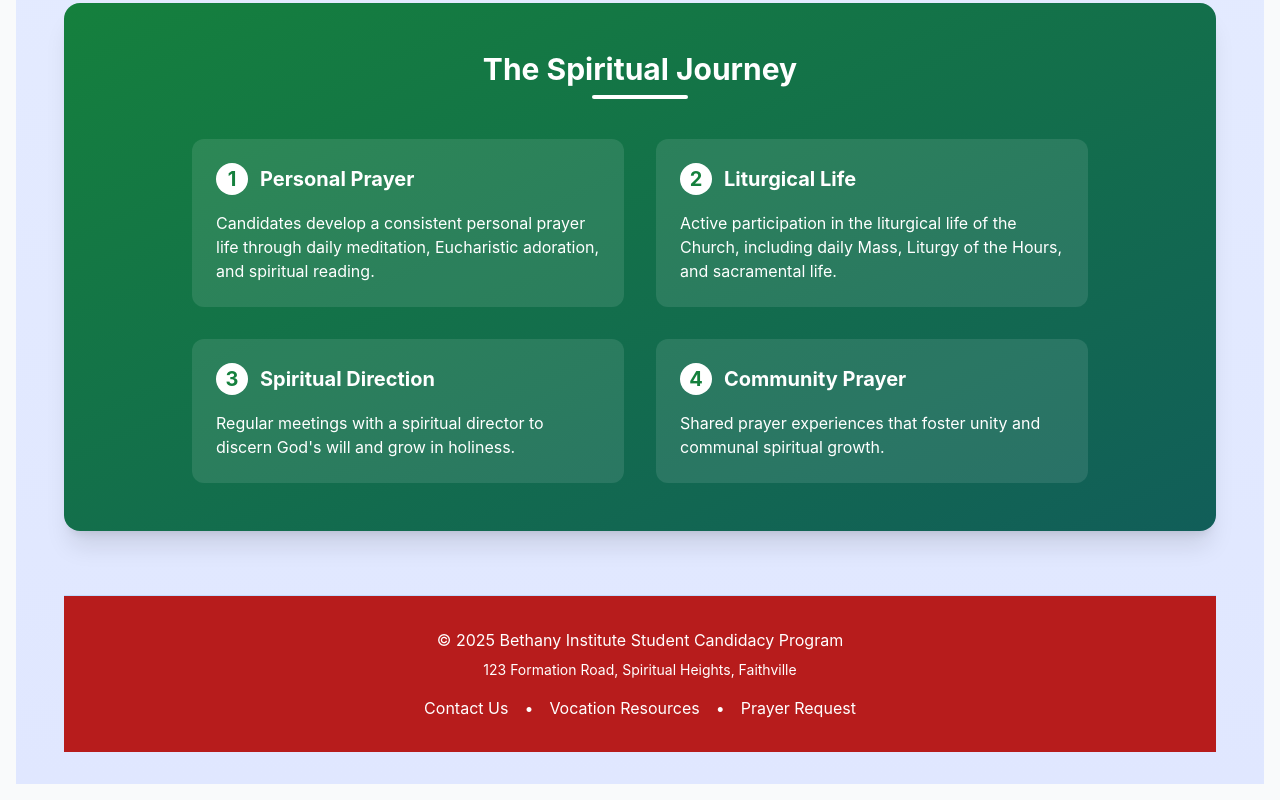
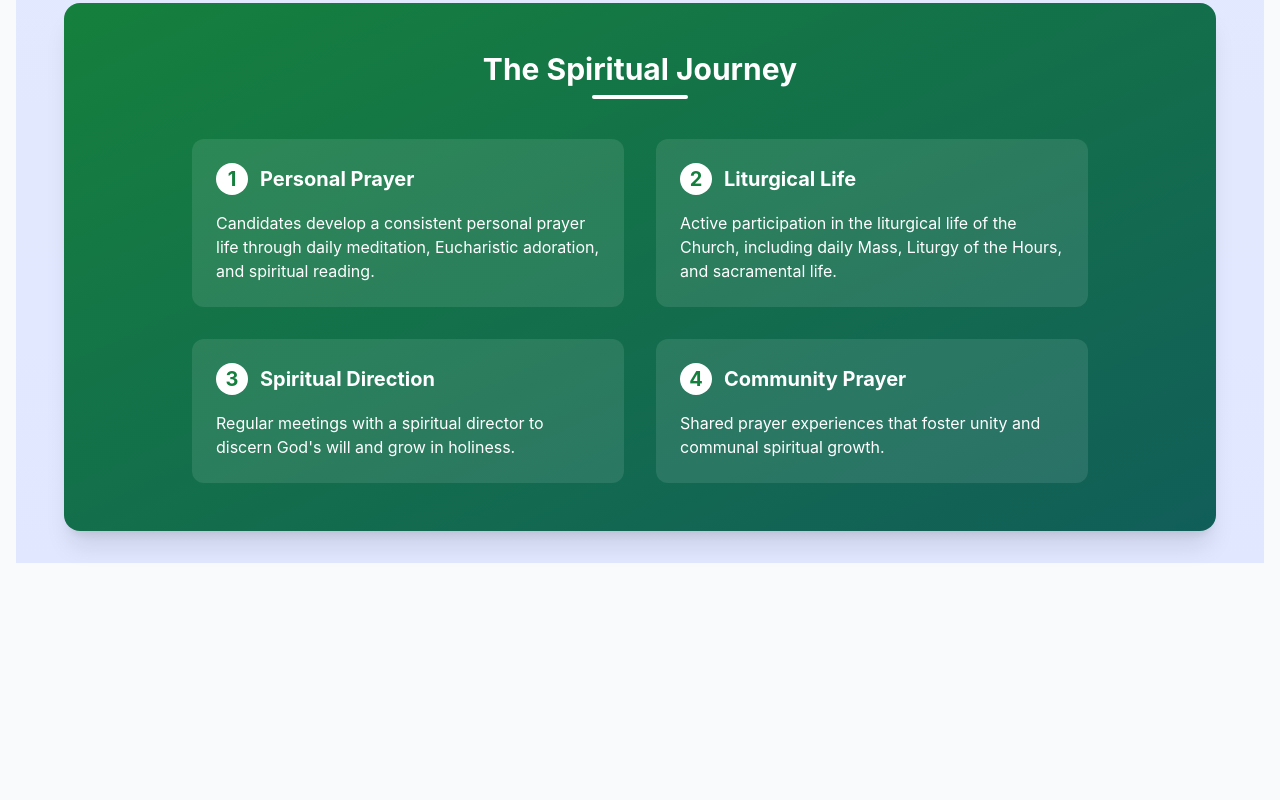
Before and after one commit to Proaddo/congregation, a React (Vite) app: page /formation/student-candidates in a window 1280 px wide. Shown: the part 2897-3697 px from the top of the page. After the commit the page ends 3476 px from the top, so only its background shows below. Built offline with nearby package versions, Linux system fonts and the light colour scheme.

Commit message:
footer changes

```diff
--- a/src/pages/ComeAndSee.jsx
+++ b/src/pages/ComeAndSee.jsx
@@ -246,8 +246,8 @@ const ComeAndSee = () => {
 
 
        {/* Footer */}
-       <footer className="mt-16 py-8 text-center text-white border-t border-blue-200 bg-[#b71c1c]">
-  {/* Removed "Come & See" block */}
+       {/* <footer className="mt-16 py-8 text-center text-white border-t border-blue-200 bg-[#b71c1c]">
+
 
   <p>© {new Date().getFullYear()} Come & See Candidacy Program</p>
   <p className="mt-2 text-sm">Bethany Convent, 123 Religious Avenue, Spiritville</p>
@@ -264,7 +264,7 @@ const ComeAndSee = () => {
       Prayer Request
     </a>
   </div>
-</footer>
+</footer> */}
  </div>
     </div>
   );
--- a/src/pages/StudentCandidacy.jsx
+++ b/src/pages/StudentCandidacy.jsx
@@ -297,27 +297,7 @@ const StudentCandidacy = () => {
           </div>
         </section>
 
-        {/* Footer */}
-      {/* Footer */}
-<footer className="mt-16 py-8 text-center text-white border-t border-blue-200 bg-[#b71c1c]">
-  {/* Removed the "Student Candidacy" button */}
 
-  <p>© {new Date().getFullYear()} Bethany Institute Student Candidacy Program</p>
-  <p className="mt-2 text-sm">123 Formation Road, Spiritual Heights, Faithville</p>
-  <div className="mt-4 flex justify-center space-x-4">
-    <a href="#" className="text-white hover:text-blue-100">
-      Contact Us
-    </a>
-    <span className="text-white">•</span>
-    <a href="#" className="text-white hover:text-blue-100">
-      Vocation Resources
-    </a>
-    <span className="text-white">•</span>
-    <a href="#" className="text-white hover:text-blue-100">
-      Prayer Request
-    </a>
-  </div>
-</footer>
   </div>
     </div>
   );
```
